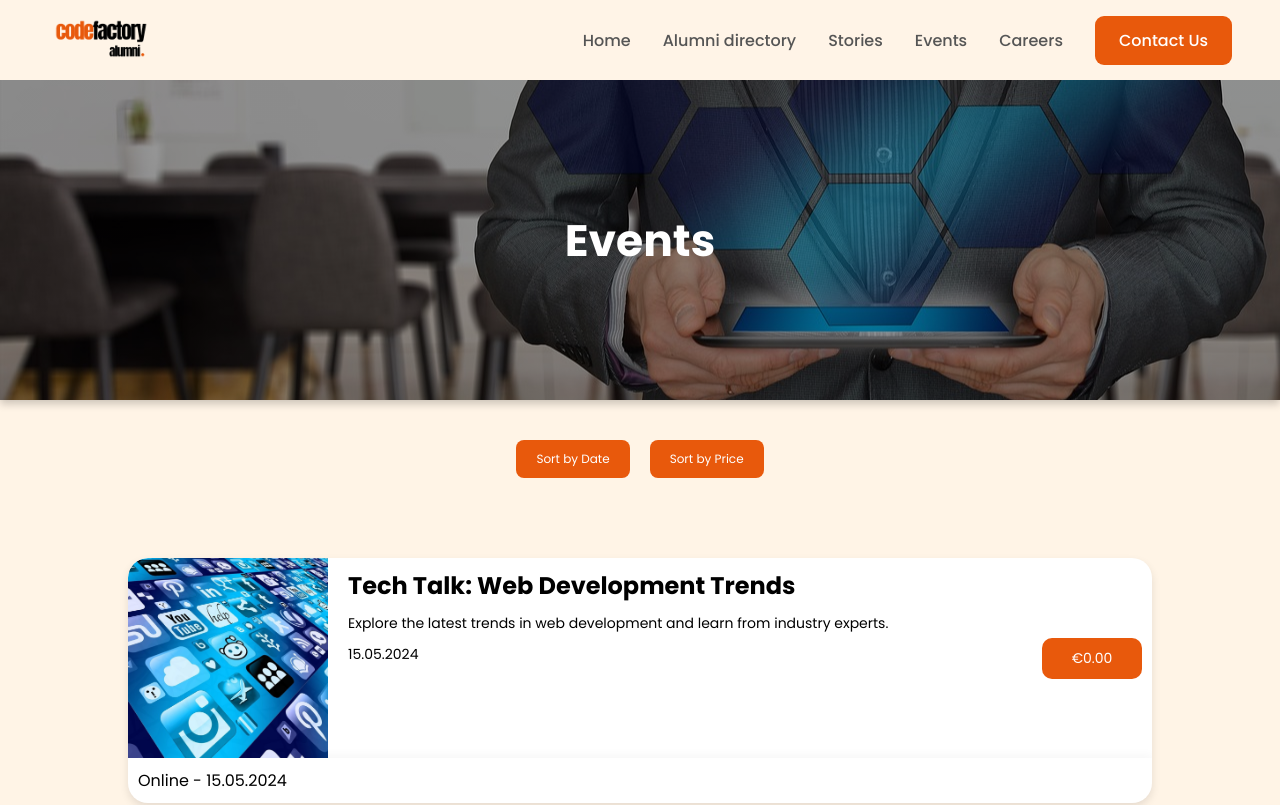
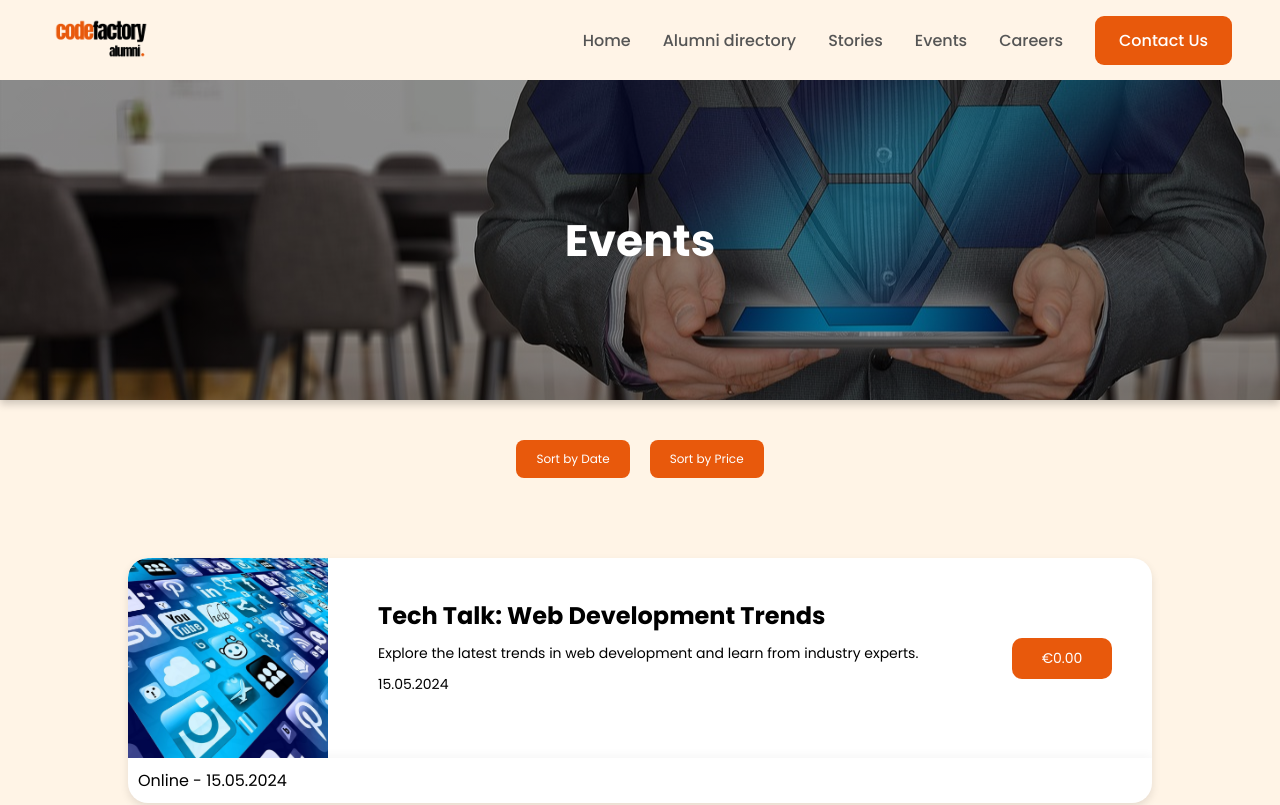
Before and after one commit to TheDarkLord23/Alumni, an Angular app: page /events in a window 1280 px wide. Shown: the top 805 px of the page. Built offline with nearby package versions, Linux system fonts and the light colour scheme.

Commit message:
Updated Event
Signed-off-by: UchiaLord <wychert97@live.at>

```diff
--- a/src/app/events-page/events-page.component.html
+++ b/src/app/events-page/events-page.component.html
@@ -26,7 +26,7 @@
                             <p>{{event.date}}</p>
                         </div>
                     </div>
-                    <div style="padding:1rem">
+                    <div style="padding:4rem">
                         <p class="price">{{event.price | currency : "EUR"}}</p>
                     </div>
 
--- a/src/app/events-page/events-page.component.scss
+++ b/src/app/events-page/events-page.component.scss
@@ -51,6 +51,7 @@
         align-items: center;
         flex-direction: column;
         gap: 4rem;
+
     }
 
     .holder {
@@ -103,11 +104,11 @@
                 display: flex;
                 flex-direction: column;
                 gap: 1rem;
-                padding: 1rem;
+                padding: 4rem;
             }
 
             .price {
-                padding-right: 1rem;
+                padding-right: 4rem;
                 border-radius: 1rem;
                 background-color: var(--buttonbackground);
                 text-align: center;
```
